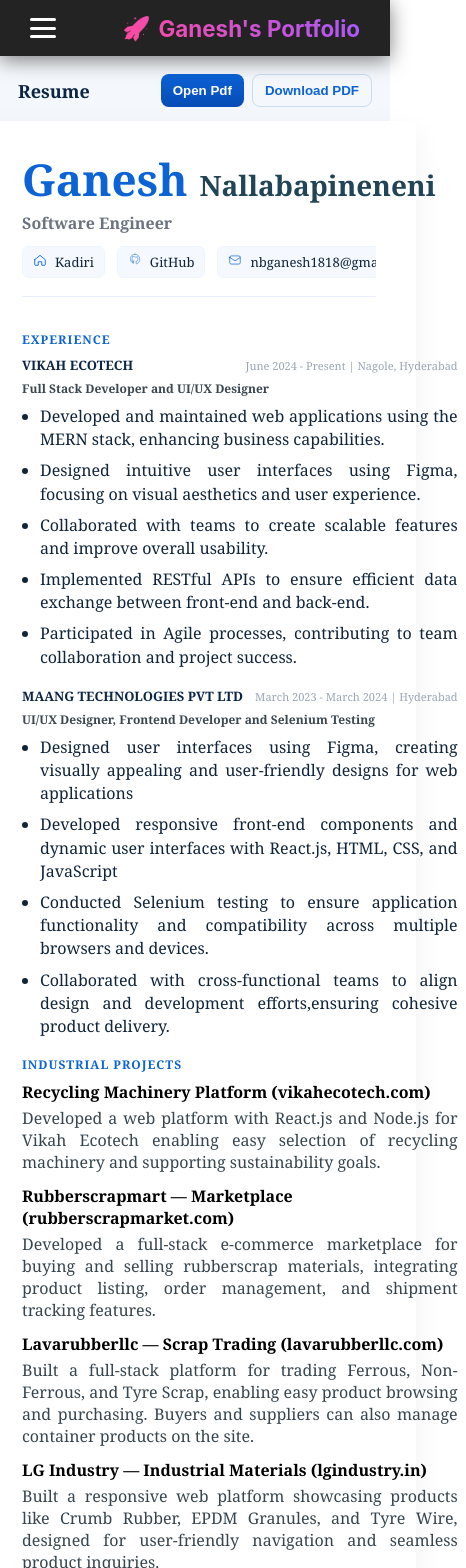
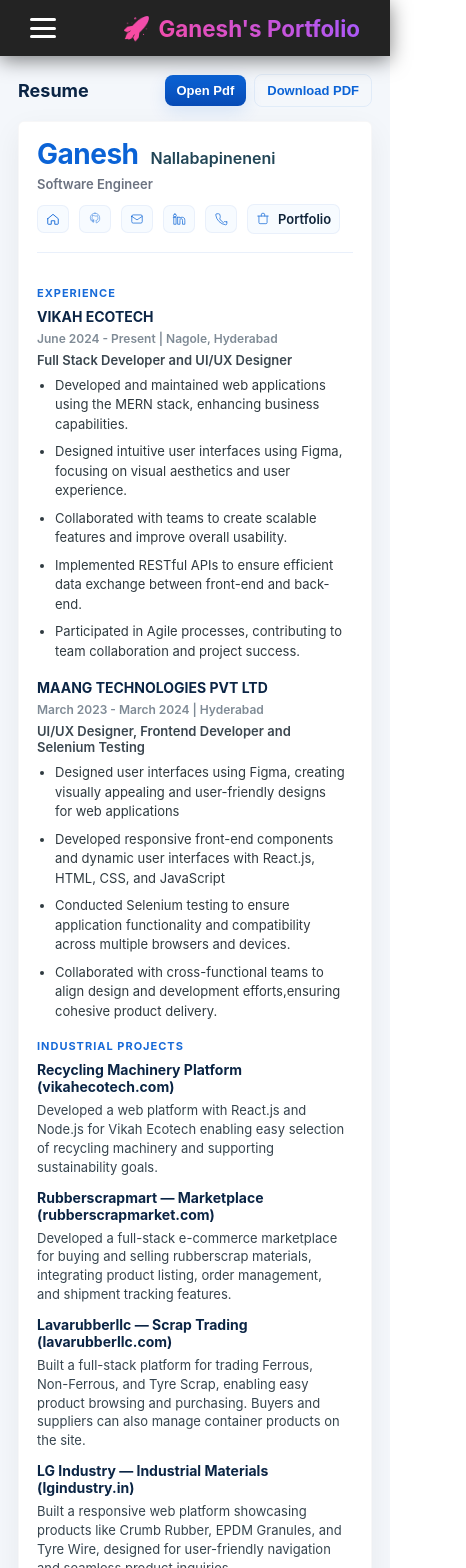
Before and after one commit to GannuNb/Portfolio, a React (Create React App) app: page /resume in a window 390 px wide. Shown: the top 1568 px of the page, 466 px wide, since content can reach past the window. Built offline with nearby package versions, Linux system fonts and the light colour scheme.

Commit message:
mobileresponsive

```diff
--- a/src/Resume.module.css
+++ b/src/Resume.module.css
@@ -1,138 +1,213 @@
-/* Resume.module.css - styles for resume preview and PDF fidelity */
+/* Resume.module.css — full responsive stylesheet */
+/* Desktop: icons + labels shown
+   Mobile (<=520px): hide labels and show icons only (compact)
+   Ensures anchors remain single inline-flex elements (better PDF mapping)
+*/
+
+:root{
+  --bg: #f4f7fb;
+  --card-bg: #fff;
+  --muted: #6b7280;
+  --text: #10243a;
+  --accent: #0b63d6;
+  --accent-600: #074bb5;
+  --panel: #fbfdff;
+  --border: #e8f5ff;
+  --soft-border: rgba(11,99,214,0.08);
+  --shadow: 0 10px 30px rgba(13,25,41,0.06);
+  --radius: 8px;
+}
+
+/* global box sizing */
+*,
+*::before,
+*::after {
+  box-sizing: border-box;
+}
+
+/* base container */
 .container {
   padding: 18px;
-  background: #f4f7fb;
+  background: var(--bg);
   min-height: 100vh;
-  font-family: "Georgia", Cambria, "Times New Roman", serif;
-  color: #10243a;
+  font-family: Inter, ui-sans-serif, system-ui, -apple-system, "Segoe UI",
+               Roboto, "Helvetica Neue", Arial, "Noto Sans", sans-serif;
+  color: var(--text);
+  -webkit-font-smoothing: antialiased;
+  -moz-osx-font-smoothing: grayscale;
 }
 
-/* top bar controls */
+/* topbar */
 .topBar {
   display: flex;
   justify-content: space-between;
   align-items: center;
   margin-bottom: 14px;
+  gap: 12px;
+  flex-wrap: wrap;
 }
-.previewTitle {
-  margin: 0;
-  font-size: 18px;
-  color: #0b2545;
-}
-.controls {
-  display: flex;
-  gap: 8px;
-}
+.previewTitle { margin: 0; font-size: 18px; color: #0b2545; font-weight: 700; }
+.controls { display: flex; gap: 8px; align-items: center; }
+
+/* buttons */
 .primaryBtn {
-  background: linear-gradient(180deg,#0b63d6,#074bb5);
+  background: linear-gradient(180deg,var(--accent),var(--accent-600));
   color: #fff;
   border: none;
   padding: 8px 12px;
   border-radius: 8px;
   font-weight: 700;
   cursor: pointer;
+  font-size: 13px;
+  box-shadow: 0 6px 18px rgba(11,99,214,0.12);
 }
+.primaryBtn:disabled { opacity: 0.7; cursor: default; }
 .secondaryBtn {
   background: transparent;
-  border: 1px solid rgba(11,99,214,0.18);
-  color: #0b63d6;
+  border: 1px solid var(--soft-border);
+  color: var(--accent);
   padding: 8px 12px;
   border-radius: 8px;
   font-weight: 700;
   cursor: pointer;
+  font-size: 13px;
 }
+.secondaryBtn:disabled { opacity: 0.7; cursor: default; }
 
-/* preview wrapper to center card */
-.previewWrap {
-  display: flex;
-  justify-content: center;
-}
+/* preview wrapper */
+.previewWrap { display: flex; justify-content: center; }
 
-/* card that will be captured by html2canvas */
+/* resume card */
 .resumeCard {
   width: 100%;
   max-width: 980px;
-  background: #fff;
-  padding: 36px 40px 30px 48px;
-  border-radius: 6px;
-  box-shadow: 0 10px 30px rgba(13,25,41,0.06);
+  background: var(--card-bg);
+  padding: 34px 40px 30px 44px;
+  border-radius: var(--radius);
+  box-shadow: var(--shadow);
+  border: 1px solid rgba(6,20,40,0.03);
+  overflow: hidden;
+  box-sizing: border-box;
+}
+
+/* print-ready clone override (for PDF generation clone) */
+.print-ready {
+  width: 980px !important;
+  max-width: 980px !important;
+  background: var(--card-bg) !important;
+  box-shadow: none !important;
+  margin: 0 !important;
+  border-radius: 0 !important;
 }
 
 /* header */
-.header {
-  border-bottom: 1px solid #e9f0fb;
-  padding-bottom: 12px;
-}
-.nameSection {
-  display: block;
-}
+.header { border-bottom: 1px solid #e9f0fb; padding-bottom: 12px; }
+.nameSection { display: block; width: 100%; }
+
+/* name row - keep flexible and prevent overflow */
 .nameRow {
   display: flex;
   align-items: baseline;
   gap: 12px;
+  flex-wrap: wrap;
+  width: 100%;
+  min-width: 0;
+}
+
+/* first & last name rules */
+.firstName,
+.lastName {
+  margin: 0;
+  line-height: 1;
+  min-width: 0; /* allow shrinking in flex context */
 }
 .firstName {
-  font-size: 44px;
-  font-weight: 800;
-  color: #0b63d6;
-  line-height: 1;
+  font-size: 40px;
+  font-weight: 700;
+  color: var(--accent);
+  letter-spacing: -0.5px;
+  flex: 0 1 auto;
+  white-space: nowrap;
+  overflow: hidden;
+  text-overflow: ellipsis;
 }
 .lastName {
-  font-size: 28px;
-  font-weight: 700;
+  font-size: 24px;
+  font-weight: 600;
   color: #214556;
   margin-top: 6px;
-}
-.title {
-  margin-top: 8px;
-  color: #6b7280;
-  font-weight: 600;
+  flex: 1 1 auto;
+  white-space: normal;
+  word-break: break-word;
 }
 
-/* CONTACT ROW - single line, no dots; overflow scroll if too long on small screens */
+/* subtitle/title */
+.title { margin-top: 8px; color: var(--muted); font-weight: 600; font-size: 13px; }
+
+/* CONTACT ROW - single line, scroll on overflow */
 .contactRow {
   margin-top: 12px;
   display: flex;
-  gap: 12px;
+  gap: 10px;
   align-items: center;
-  white-space: nowrap;
+  white-space: nowrap;       /* keep items on single line */
   overflow-x: auto;
   padding-bottom: 6px;
+  scrollbar-width: thin;
 }
-.contactItem {
-  display: inline-flex;
-  align-items: center;
-  gap: 8px;
-  padding: 6px 10px;
-  border-radius: 6px;
-  background: #f5f9ff;
-  border: 1px solid #edf6ff;
-  color: #10243a;
-  text-decoration: none;
-  font-size: 13px;
-}
-.contactItem:hover { box-shadow: 0 3px 10px rgba(11,99,214,0.06); }
+.contactRow::-webkit-scrollbar { height: 8px; }
+.contactRow::-webkit-scrollbar-thumb { background: rgba(0,0,0,0.06); border-radius: 8px; }
+
+/* CONTACT ITEM - anchor (icon + label) kept as single inline-flex element.
+   This is critical so the link rect contains icon and label together for PDF link mapping.
+*/
+.contactItem,
 .portfolioLink {
   display: inline-flex;
   align-items: center;
   gap: 8px;
   padding: 6px 10px;
   border-radius: 6px;
-  background: #f5f9ff;
-  border: 1px solid #edf6ff;
-  color: #0b63d6;
+  background: #f7fbff;
+  border: 1px solid rgba(7,75,181,0.06);
+  color: var(--text);
   text-decoration: none;
-  font-weight: 700;
   font-size: 13px;
+  font-weight: 600;
+  min-width: 0;
+  max-width: 100%;
+  white-space: nowrap;       /* prevent label wrapping within anchor */
+  overflow: hidden;
+  text-overflow: ellipsis;
+  box-sizing: border-box;
+  flex: 0 0 auto;            /* prevent anchors from stretching vertically */
 }
 
-/* icons */
+/* icon sizing & behavior */
 .icon, .portfolioIcon {
   display: inline-block;
   vertical-align: middle;
+  line-height: 0;
+  flex: 0 0 auto;            /* icon keeps its natural size */
 }
 
-/* Body layout */
+/* contact label: show on desktop; truncate if long */
+.contactLabel {
+  display: inline-block;
+  max-width: 180px;          /* desktop max label width */
+  min-width: 0;
+  overflow: hidden;
+  text-overflow: ellipsis;
+  white-space: nowrap;
+  font-weight: 600;
+  flex: 0 1 auto;            /* allow truncation */
+}
+
+/* A small tweak to ensure email and very long labels don't overflow the card */
+.contactItem .contactLabel,
+.portfolioLink .contactLabel { display: inline-block; }
+
+/* Body layout (desktop) - two columns */
 .body {
   display: grid;
   grid-template-columns: 1fr 320px;
@@ -142,122 +217,193 @@
 }
 
 /* left column */
-.leftCol {
-  padding-right: 8px;
-}
+.leftCol { padding-right: 8px; }
+
+/* section title */
 .sectionTitle {
-  color: #0b63d6;
-  font-weight: 900;
+  color: var(--accent);
+  font-weight: 700;
   letter-spacing: 1px;
   text-transform: uppercase;
-  font-size: 12px;
+  font-size: 11px;
   margin-bottom: 8px;
+  opacity: 0.95;
 }
 
-/* job block */
-.job {
-  margin-bottom: 18px;
-}
+/* job blocks */
+.job { margin-bottom: 18px; }
 .jobHeader {
   display: flex;
   justify-content: space-between;
   align-items: baseline;
   gap: 12px;
-  white-space: nowrap; /* keep company+date single line */
-}
-.jobCompanyWrap {
+  width: 100%;
   min-width: 0;
 }
+.jobCompanyWrap { min-width: 0; }
 .jobCompany {
-  font-weight: 800;
-  font-size: 13px;
+  font-weight: 700;
+  font-size: 14px;
   color: #0b2545;
   overflow: hidden;
   text-overflow: ellipsis;
+  white-space: nowrap;
+  min-width: 0;
+  flex: 1 1 auto;
 }
 .jobDate {
-  font-size: 11px;
-  color: #9aa6b6;
+  font-size: 12px;
+  color: #8f9aa8;
   text-align: right;
-  flex: 0 0 220px; /* keep date in a consistent right space */
+  flex: 0 0 200px;
+  font-weight: 600;
+  min-width: 0;
+  white-space: nowrap;
+  overflow: hidden;
+  text-overflow: ellipsis;
 }
-.jobRole {
-  margin-top: 6px;
-  font-weight: 700;
-  color: #3b4750;
-  font-size: 12px;
-}
+
+/* roles & bullets */
+.jobRole { margin-top: 6px; font-weight: 600; color: #3b4750; font-size: 13px; }
 .jobBullets {
   margin-top: 8px;
   padding-left: 18px;
+  line-height: 1.5;
+  text-align: left;
+  color: #2f3a40;
+  font-size: 13px;
+  word-break: break-word;
+  overflow-wrap: anywhere;
+}
+.jobBullets li { margin-bottom: 8px; }
+
+/* projects */
+.project { margin-bottom: 12px; }
+.projectTitle {
+  font-weight: 700;
+  font-size: 14px;
+  color: #0b2545;
+  word-break: break-word;
+}
+.projectDesc {
+  margin-top: 6px;
+  color: #36454f;
+  text-align: left;
+  font-size: 13px;
   line-height: 1.45;
-  text-align: justify;
+  word-break: break-word;
+  overflow-wrap: anywhere;
 }
-.jobBullets li {
-  margin-bottom: 8px;
-}
+.projectTitle a { color: inherit; text-decoration: none; }
 
-/* Projects */
-.project {
-  margin-bottom: 12px;
-}
-.projectTitle { font-weight: 800; }
-.projectDesc { margin-top: 4px; color: #36454f;
-text-align: justify; }
-.projectTitle a {
-  color: #000 !important;
-  text-decoration: none !important;
-}
-
-/* Optional: change hover color if needed */
-.projectTitle a:hover {
-  color: #333 !important;
-  text-decoration: underline;
-}
 /* right column */
-.rightCol {
-  display: flex;
-  flex-direction: column;
-  gap: 12px;
-}
+.rightCol { display: flex; flex-direction: column; gap: 12px; }
 .box {
-  background: #fbfdff;
-  border: 1px solid #e8f5ff;
+  background: var(--panel);
+  border: 1px solid var(--border);
   padding: 12px;
   border-radius: 8px;
+  box-sizing: border-box;
 }
 .boxTitle {
-  color: #0b63d6;
-  font-weight: 900;
+  color: var(--accent);
+  font-weight: 800;
   text-transform: uppercase;
   margin-bottom: 8px;
-  font-size: 12px;
+  font-size: 11px;
 }
-.kv { margin-bottom: 8px;text-align: justify; }
-.kKey { font-weight: 700; }
-.kVal { margin-top: 4px; }
+.kv { margin-bottom: 8px; text-align: left; font-size: 13px; color: #2f3a40; }
+.kKey { font-weight: 700; font-size: 13px; color: #0b2545; }
+.kVal { margin-top: 4px; font-weight: 500; color: #3b4750; }
 
 /* education */
 .eduItem { margin-bottom: 8px; }
-.eduName { font-weight: 800; }
-.eduMeta { margin-top: 4px; }
+.eduName { font-weight: 700; font-size: 13px; color: #0b2545; }
+.eduMeta { margin-top: 4px; color: #5f6b77; font-size: 13px; }
 
 /* about */
-.about { line-height: 1.45;
-text-align: justify;
+.about {
+  line-height: 1.5;
+  text-align: left;
+  color: #2f3a40;
+  font-size: 13px;
+  word-break: break-word;
+  overflow-wrap: anywhere;
 }
 
-/* footer note */
-.footer {
-  margin-top: 18px;
-  color: #95a6bb;
-  font-size: 11px;
-  text-align: center;
+/* footer */
+.footer { margin-top: 18px; color: #95a6bb; font-size: 11px; text-align: center; }
+
+/* -------------------------
+   Responsive rules (mobile)
+   -------------------------
+   <=880px: stack columns
+   <=520px: compact contact row (icons only)
+*/
+@media (max-width: 880px) {
+  .body { grid-template-columns: 1fr; }
+  .jobDate { flex: 0 0 auto; text-align: left; }
+
+  /* stack company + date vertically to avoid overflow */
+  .jobHeader {
+    flex-direction: column;
+    align-items: flex-start;
+    gap: 6px;
+  }
+  .jobCompany { white-space: normal; overflow: visible; }
+  .jobDate { align-self: flex-end; color: #7f8b96; font-size: 12px; }
+
+  /* slightly smaller name sizes for medium phones */
+  .firstName { font-size: 34px; white-space: nowrap; }
+  .lastName { font-size: 20px; }
+
+  .resumeCard { padding: 20px; border-radius: 6px; }
+
+  /* ensure contact anchors don't wrap */
+  .contactItem, .portfolioLink { white-space: nowrap; max-width: 100%; }
+  .contactLabel { white-space: nowrap; overflow: hidden; text-overflow: ellipsis; }
+
+  .box { padding: 10px; }
 }
 
-/* small screens */
-@media (max-width: 880px) {
-  .body { grid-template-columns: 1fr; }
-  .jobDate { flex: 0 0 160px; }
-  .contactRow { overflow-x: scroll; -webkit-overflow-scrolling: touch; }
+/* Compact mode for very small screens (icons only) */
+@media (max-width: 520px) {
+  /* hide labels, show icons only for compactness */
+  .contactLabel { display: none !important; }
+
+  /* reduce padding and radius */
+  .contactItem, .portfolioLink {
+    padding: 6px 8px;
+    border-radius: 7px;
+  }
+
+  .firstName { font-size: 30px; }
+  .lastName { font-size: 18px; }
+
+  /* reduce right column padding visually */
+  .resumeCard { padding: 18px; }
+  .box { padding: 8px; }
 }
+
+/* extra safety for very narrow devices */
+@media (max-width: 420px) {
+  .contactLabel { max-width: 90px; font-size: 12px; }
+  .jobDate { align-self: flex-start; }
+  .firstName { font-size: 28px; }
+  .lastName { font-size: 16px; }
+}
+
+/* print / PDF tweaks */
+@media print {
+  .container, .resumeCard, .print-ready {
+    background: #fff !important;
+    box-shadow: none !important;
+    color: var(--text);
+  }
+  /* make contact items simpler when printed */
+  .contactItem, .portfolioLink {
+    background: transparent !important;
+    border: none !important;
+    padding: 0 !important;
+  }
+}
```
Also changed, not shown: src/Resume.js (+61 -45 lines).
